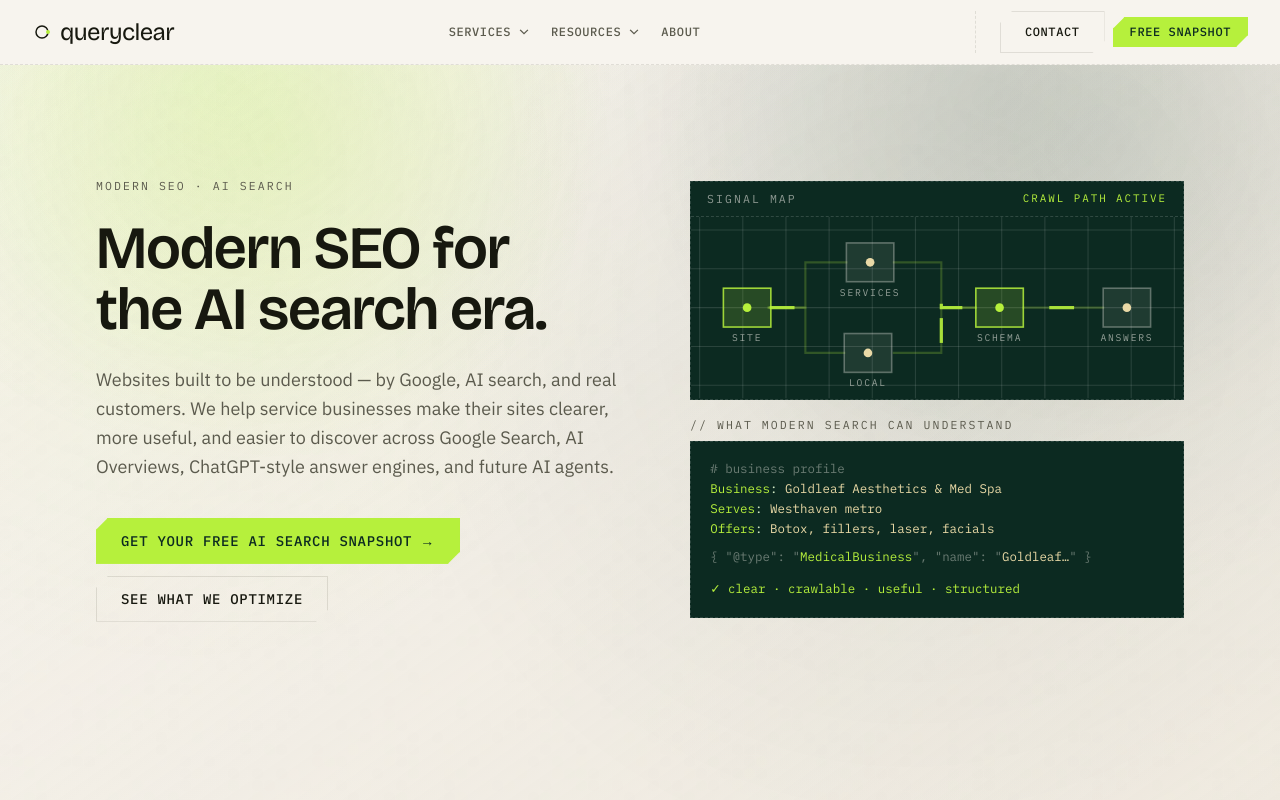
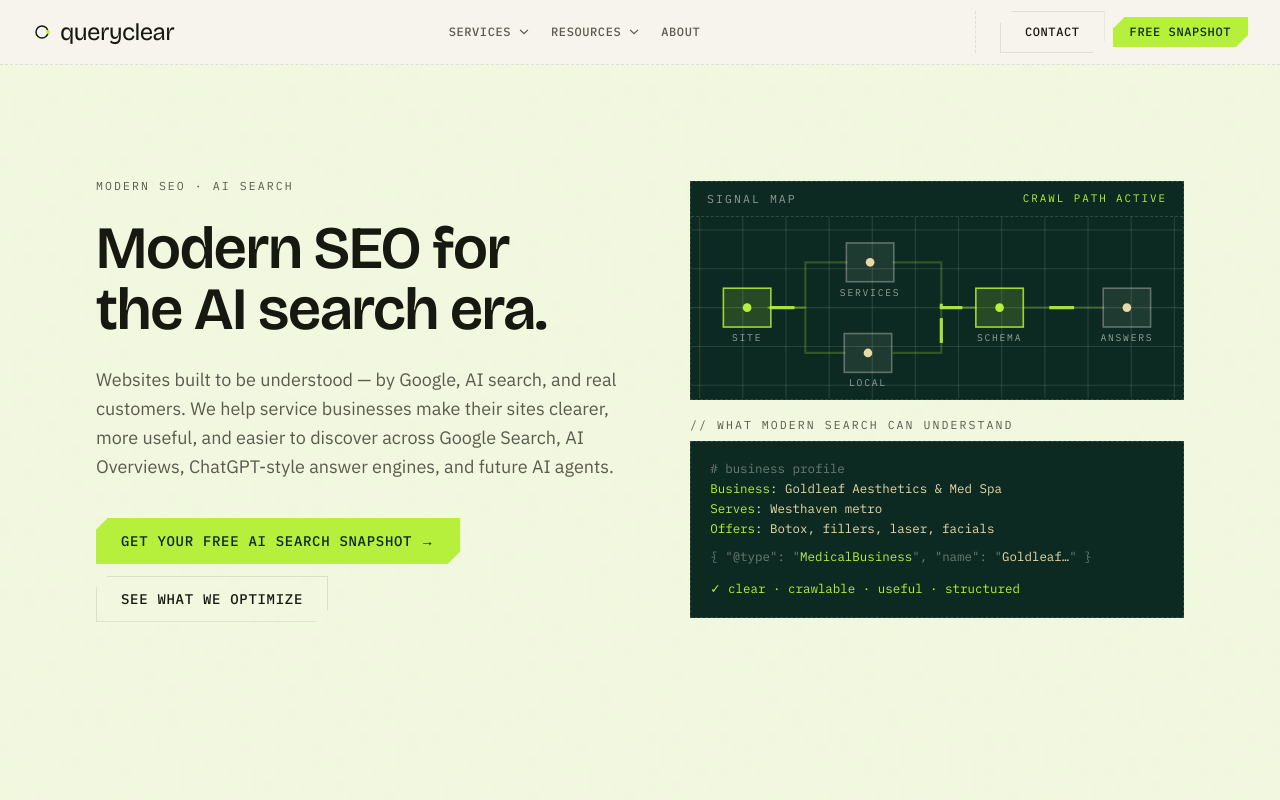
Before and after one commit to aethereology/queryclear, a Next.js app: page / in a window 1280 px wide. Shown: the top 800 px of the page. Built offline with nearby package versions, Linux system fonts and the light colour scheme.

Commit message:
Flatten site background color

```diff
--- a/app/globals.css
+++ b/app/globals.css
@@ -30,10 +30,7 @@
     scroll-behavior: smooth;
   }
   body {
-    background:
-      radial-gradient(circle at 18% 10%, #b6f03c24, transparent 24rem),
-      radial-gradient(circle at 86% 18%, #12352a1c, transparent 28rem),
-      linear-gradient(135deg, var(--color-paper), var(--color-paper-2));
+    background: #f1f8df;
     color: var(--color-ink);
     font-family: var(--font-sans);
     font-feature-settings: "ss01", "cv01";
@@ -205,18 +202,10 @@
     content: "";
     position: absolute;
     inset: 0;
-    background:
-      radial-gradient(circle at 14% 24%, #b6f03c12, transparent 30rem),
-      radial-gradient(circle at 72% 42%, #12352a12, transparent 34rem),
-      linear-gradient(145deg, #f7f4ee00, #efeae066);
+    background: #f1f8df;
   }
   .site-background::after {
-    content: "";
-    position: absolute;
-    inset: 0;
-    background:
-      radial-gradient(circle at 22% 18%, #b6f03c18, transparent 20rem),
-      radial-gradient(circle at 78% 12%, #12352a18, transparent 24rem);
+    content: none;
   }
   .site-background__canvas {
     position: absolute;
```
